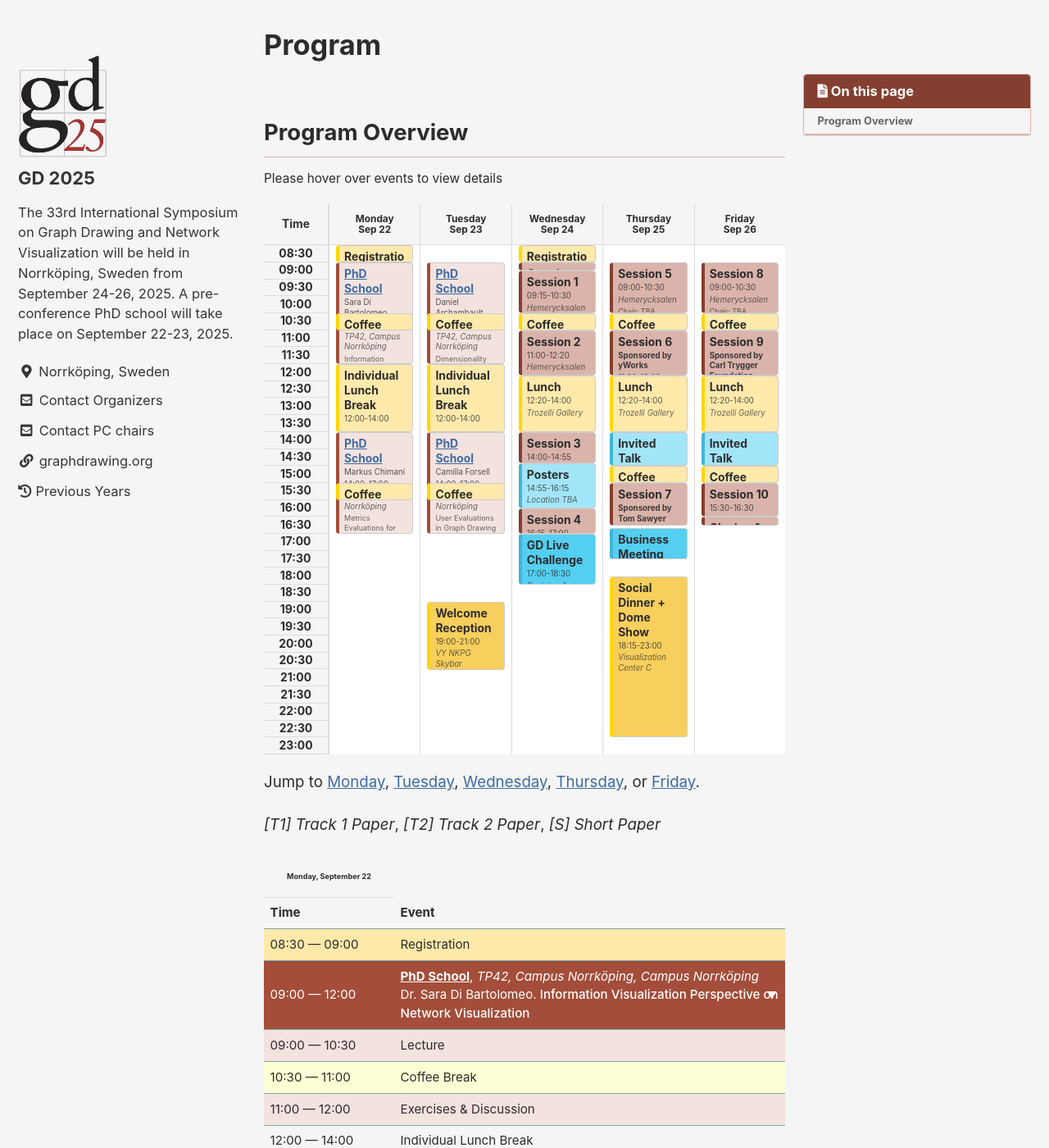
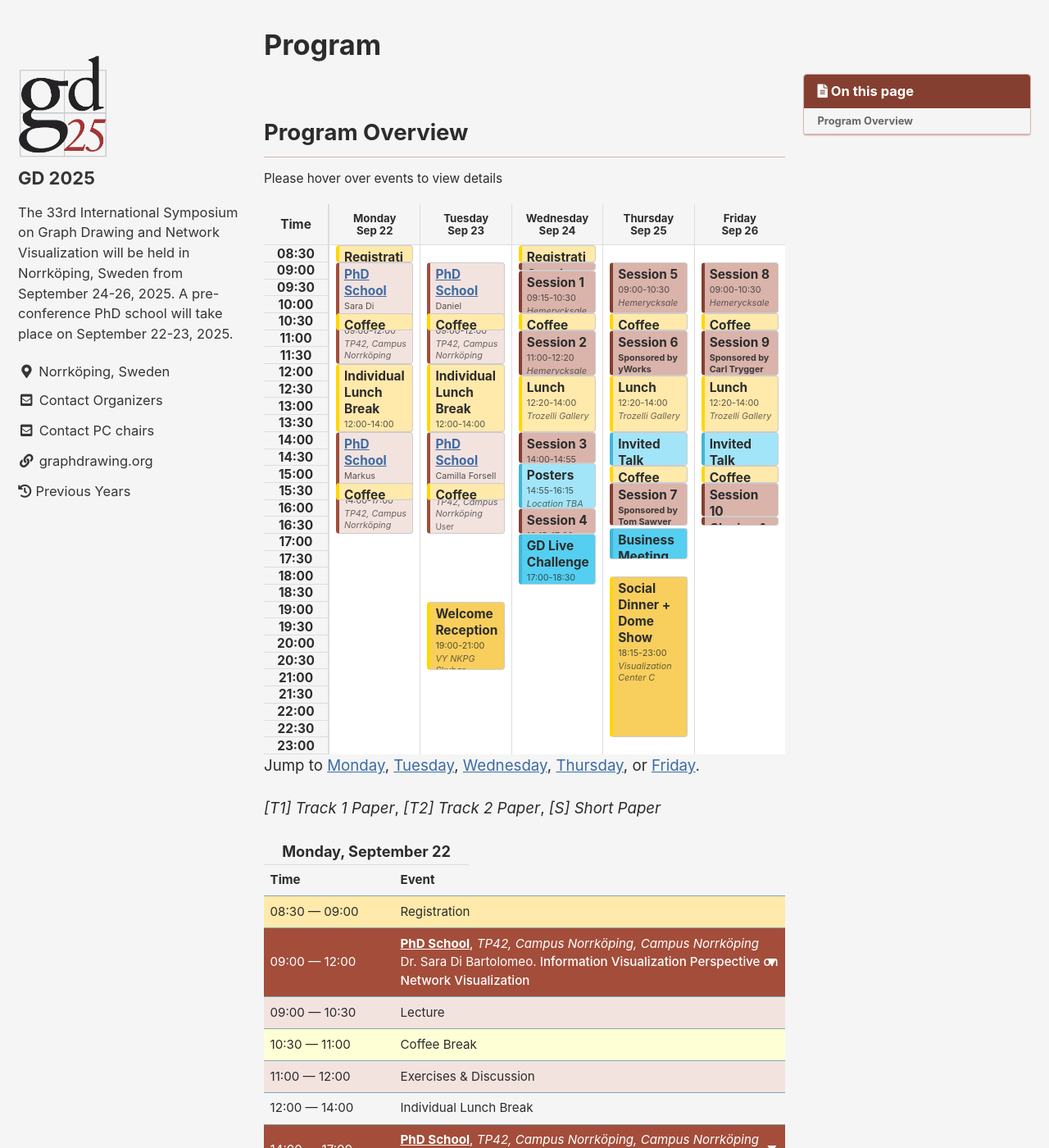
Before and after one commit to graphdrawing/gd2025, a Jekyll site: the page built from pages/program.md, in a window 1280 px wide and 1400 px high, scrolled down 387 px. Shown: the whole window at 82% size. Built offline with Jekyll 4.4.1, drawn with Linux system fonts in a browser that asks for light colours; cached includes are drawn as plain includes; some of the changed lines change nothing that is shown.

Commit message:
small styling fix on the overview table in program page

```diff
--- a/pages/program.md
+++ b/pages/program.md
@@ -15,10 +15,15 @@
     display: table;
     table-layout: fixed;
   }
-  thead.day-header {
-    position: sticky;
-    top: 0px;
-  }
+thead.day-header {
+  position: sticky;
+  top: 0px;
+  font-size: 1em; /* Normal readable size for detailed tables */
+  font-weight: bold;
+  text-align: center;
+  padding: 8px;
+  background-color: #f5f5f5;
+}
   th { text-align: center; }
   tbody > tr:hover { background-color: #dadada; }
 
@@ -175,11 +180,22 @@
 ## Program Overview
 
 <style>
-.timeline-container {
-  width: 100%;
-  margin: 20px 0;
-  font-size: 0.9em;
-  overflow-x: auto;
+.day-header-detailed {
+    position: sticky;
+      top: 0px;
+  background-color: #f5f5f5;
+  padding: 4px;
+  text-align: center;
+  font-weight: bold;
+  font-size: 1.2em;
+  border-bottom: 1px solid #ddd;
+  height: 30px;
+  min-width: 250px;
+  display: flex;
+  flex-direction: column;
+  justify-content: center;
+  align-items: center;
+  line-height: 1.1;
 }
 
 .time-axis {
@@ -625,7 +641,7 @@
     <col width="25%" />
     <col width="75%" />
   </colgroup>
-  <thead class="day-header">
+  <thead class="day-header-detailed">
     <tr><th colspan=2>Monday, September 22</th></tr>
   </thead>
   <tbody>
@@ -656,7 +672,7 @@
 
 <table id="tuesday">
   <colgroup><col width="25%"/><col width="75%"/></colgroup>
-  <thead class="day-header"><tr><th colspan=2>Tuesday, September 23</th></tr></thead>
+  <thead class="day-header-detailed"><tr><th colspan=2>Tuesday, September 23</th></tr></thead>
   <tbody>
         <tr><td><strong>Time</strong></td><td><strong>Event</strong></td></tr>
         <!-- Morning PhD School -->
@@ -693,7 +709,7 @@
     <col width="25%" />
     <col width="75%" />
   </colgroup>
-  <thead class="day-header">
+  <thead class="day-header-detailed">
     <tr><th colspan=2>Wednesday, September 24</th></tr>
   </thead>
   <tbody>
@@ -737,7 +753,7 @@
     <col width="25%" />
     <col width="75%" />
   </colgroup>
-  <thead class="day-header">
+  <thead class="day-header-detailed">
     <tr><th colspan=2>Thursday, September 25</th></tr>
   </thead>
   <tbody>
@@ -779,7 +795,7 @@
     <col width="25%" />
     <col width="75%" />
   </colgroup>
-  <thead class="day-header">
+  <thead class="day-header-detailed">
     <tr><th colspan=2>Friday, September 26</th></tr>
   </thead>
   <tbody>
```
Also changed, not shown: 1 other file.
